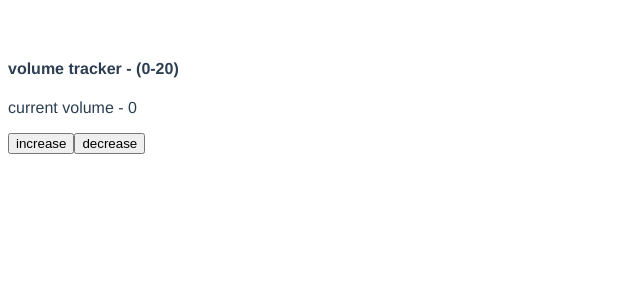
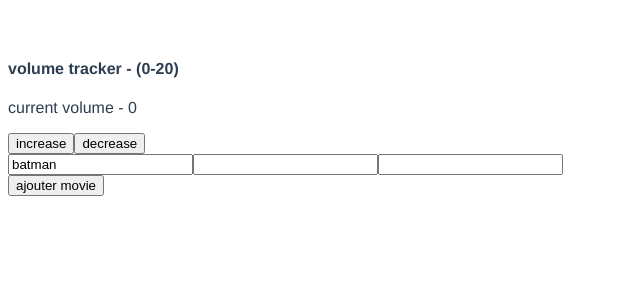
Before and after one commit to lapinRagnar/vue3_tuto, a Vue app: page / in a window 1280 px wide. Shown: the top 300 px of the page, without its empty margins (0-640 px from the left). Built offline with nearby package versions, Linux system fonts and the light colour scheme.

Commit message:
Immediate and Deep Watchers
detecte le changement d'une variable et la une fonction pour la modifier

il faut utiliser l'option deep si les données sont des tableaux ou des objets

```diff
--- a/src/App.vue
+++ b/src/App.vue
@@ -7,6 +7,13 @@
     <button @click="volume -= 2">decrease</button>
   </div>
 
+  <!--Immediate and Deep Watchers-->
+  <input type="text" v-model="movie">
+  <input type="text" v-model="movieInfo.title">
+  <input type="text" v-model="movieInfo.actor">
+  <div>
+    <button @click="movieList.push('wonder woman')">ajouter movie</button>
+  </div>
 </template>
 
 <script>
@@ -15,7 +22,13 @@ export default {
   data(){
     return {
       volume: 0,
-      isAlarme: false
+      isAlarme: false,
+      movie: 'batman',
+      movieInfo: {
+        title: '',
+        actor: ''
+      },
+      movieList: ['rambo', 'vandamme']
     }
   },
   methods: {},
@@ -27,6 +40,24 @@ export default {
       }else {
         this.isAlarme = false
       }
+    },
+    movie: {
+      handler(newValue){
+      console.log(`app de l'api = ${newValue} `);
+      },
+      immediate: true
+    },
+    movieInfo: {
+      handler(newValue){
+        console.log(`app avec = ${newValue.title} ## ${newValue.actor} `);
+      },
+      deep: true
+    },
+    movieList: {
+      handler(newValue){
+        console.log(`liste movie mise à jour ${newValue} `)
+      },
+      deep: true
     }
   }
 }
```
